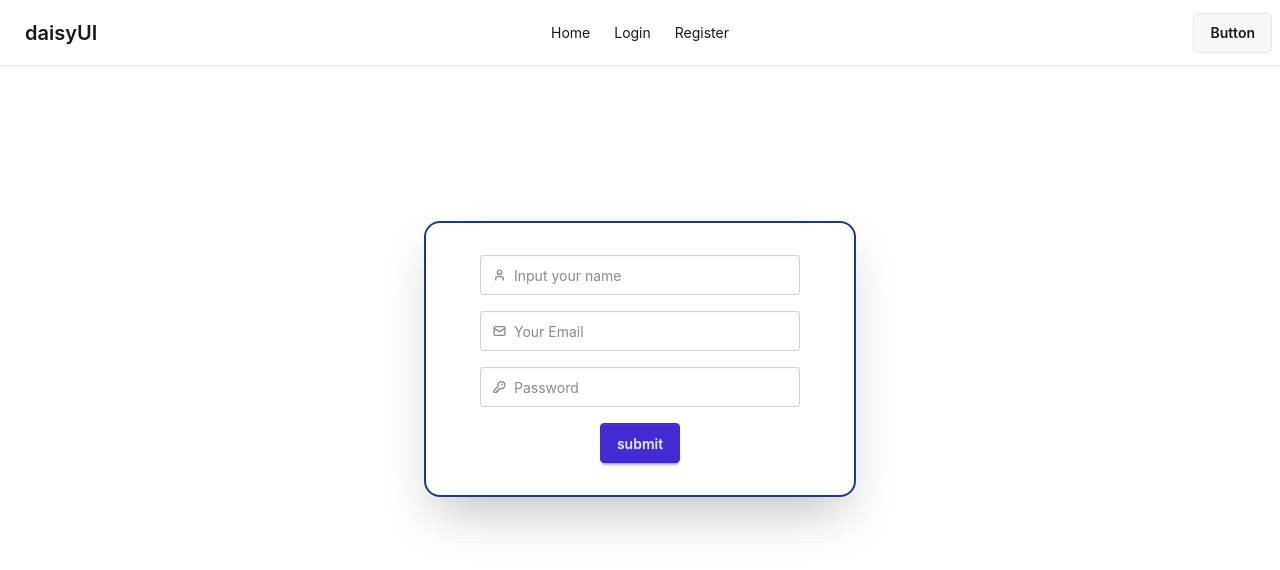
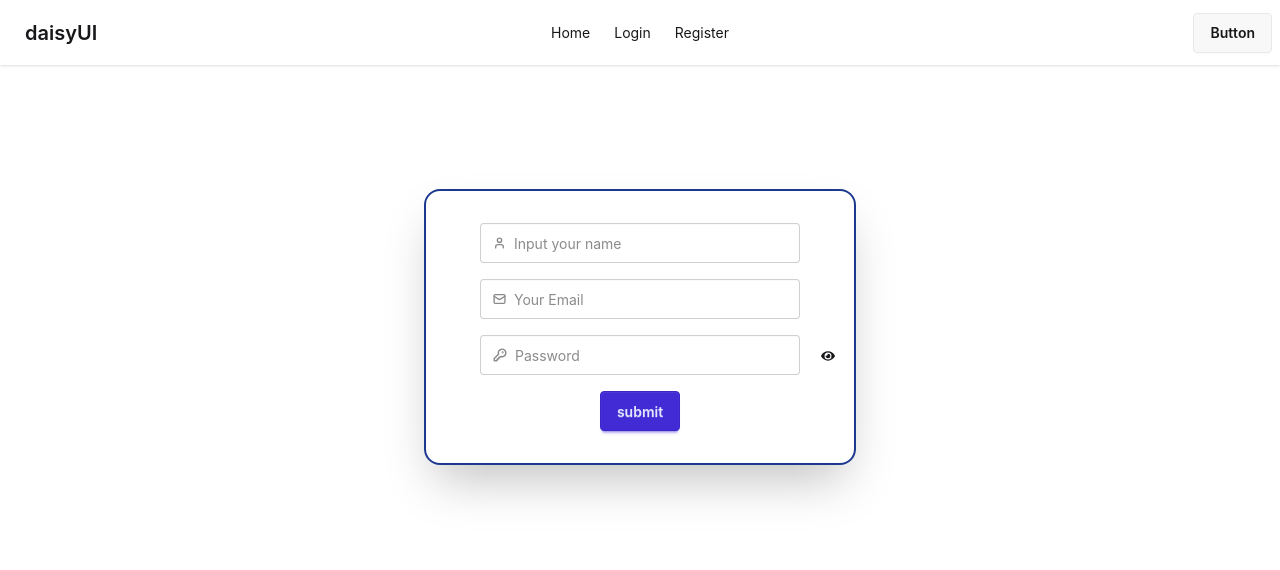
Before and after one commit to sohagroy7223/Explore-Email-Password-Auth, a React (Vite) app: page /register in a window 1280 px wide. Shown: the top 570 px of the page. Built offline with nearby package versions, Linux system fonts and the light colour scheme.

Commit message:
addad password show hide togol option

```diff
--- a/package.json
+++ b/package.json
@@ -14,6 +14,7 @@
     "firebase": "^12.10.0",
     "react": "^19.2.4",
     "react-dom": "^19.2.4",
+    "react-icons": "^5.6.0",
     "react-router": "^7.13.1",
     "tailwindcss": "^4.2.1"
   },
--- a/src/Components/Register/Register.jsx
+++ b/src/Components/Register/Register.jsx
@@ -1,10 +1,15 @@
 import { createUserWithEmailAndPassword } from "firebase/auth";
 import React, { useState } from "react";
 import { auth } from "../../Firebase/Firebase.init";
+import { FaEye, FaEyeSlash } from "react-icons/fa";
 
 const Register = () => {
   const [success, setSuccess] = useState(false);
   const [errorMassage, setErrorMassage] = useState("");
+  const [showPassword, setShowPassword] = useState(false);
+  const handelChange = () => {
+    setShowPassword(!showPassword);
+  };
 
   const handelFormSubmit = (e) => {
     e.preventDefault();
@@ -47,7 +52,7 @@ const Register = () => {
   };
 
   return (
-    <div className=" text-center max-w-md mx-auto p-2 mt-24">
+    <div className=" text-center max-w-md mx-auto p-2 mt-16">
       <h2 className="text-3xl font-bold mb-4 text-white">Please Register</h2>
       <form
         onSubmit={handelFormSubmit}
@@ -136,8 +141,9 @@ const Register = () => {
               <circle cx="16.5" cy="7.5" r=".5" fill="currentColor"></circle>
             </g>
           </svg>
+          <div onClick={handelChange} className="relative">
             <input
-            type="password"
+              type={showPassword ? "text" : "password"}
               name="password"
               required
               autoComplete="current-password"
@@ -146,6 +152,10 @@ const Register = () => {
               // pattern="(?=.*\d)(?=.*[a-z])(?=.*[A-Z]).{8,}"
               // title="Must be more than 8 characters, including number, lowercase letter, uppercase letter"
             />
+            <button className="absolute ml-22 mt-1">
+              {showPassword ? <FaEyeSlash></FaEyeSlash> : <FaEye></FaEye>}
+            </button>
+          </div>
         </label>
         {/* <p className="validator-hint hidden">
           Must be more than 8 characters, including
```
Also changed, not shown: 1 other file (tests, documents, lock files or other folders). Lines whose indentation alone changed are shown as unchanged.
